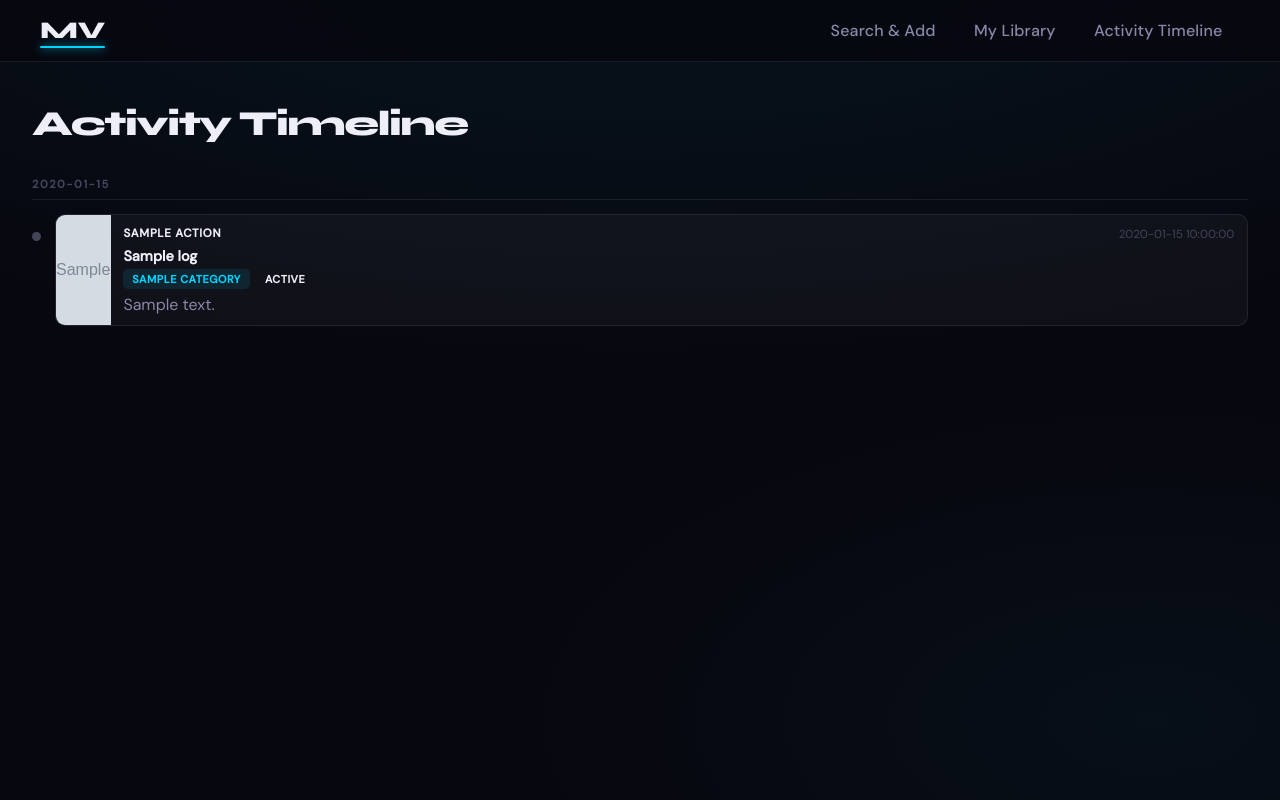
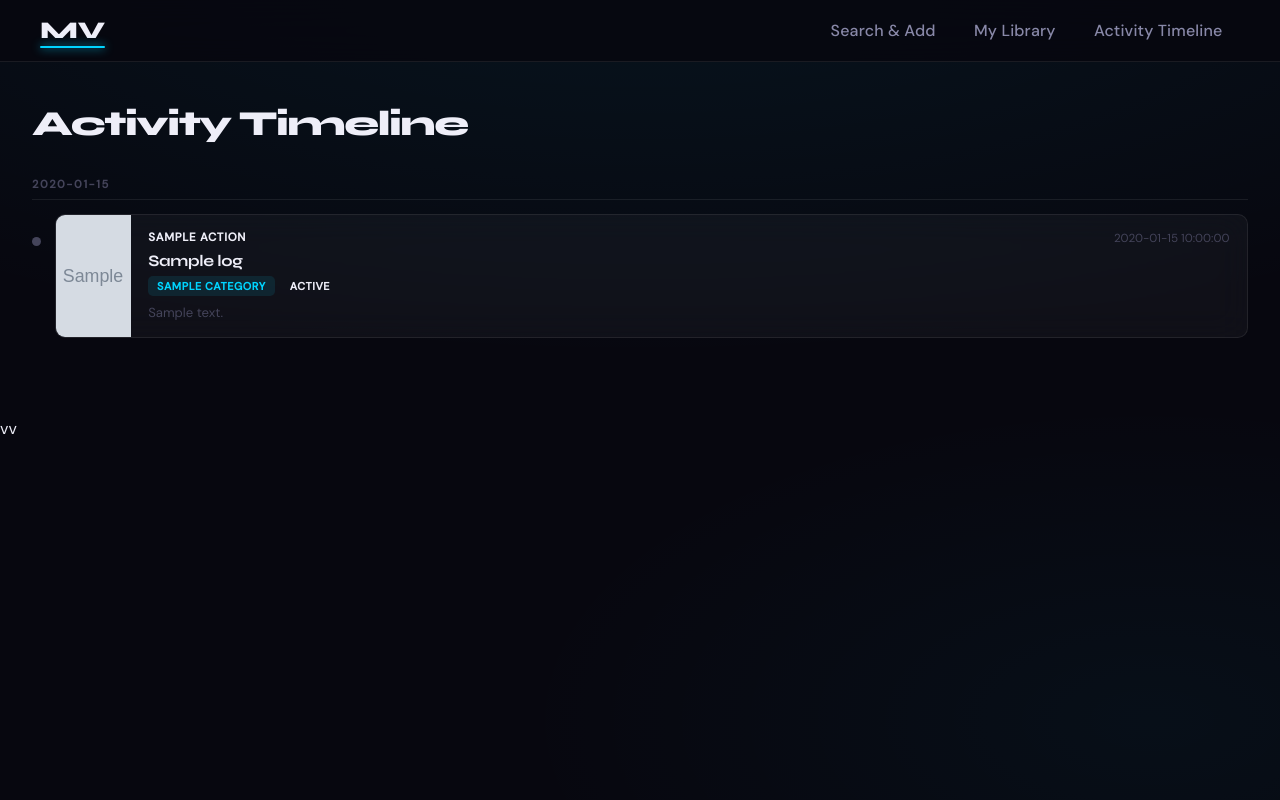
Before and after one commit to Adi2271/MultiMediaLibrary, a FastAPI app: template mediavault/templates/timeline.html in a window 1280 px wide. Run offline with FastAPI, Linux system fonts and the light colour scheme; the template is opened without the code that fills it: most values are stand-ins (such as "Sample title", 1, 10 or a date in 2020); grey boxes marked "Sample" are stand-in pictures.

Commit message:
fix: trend modal, hero text, dropdown arrow, scrollbar, timeline cards, remove iframe

```diff
--- a/mediavault/static/css/style.css
+++ b/mediavault/static/css/style.css
@@ -924,7 +987,7 @@ body {
     width: 9px;
     height: 9px;
     border-radius: 50%;
-    margin-top: 1.1rem;
+    margin-top: 1.4rem;
     flex-shrink: 0;
     background: var(--text-3);
 }
@@ -936,56 +999,92 @@ body {
 .timeline-dot.action-dropped            { background: #f87171; box-shadow: 0 0 8px #f87171; }
 .timeline-dot.action-watching           { background: #56ccf2; box-shadow: 0 0 8px #56ccf2; }
 
-/* Timeline card uses media-card style */
-.timeline-card-full {
+.tl-card {
     flex: 1;
-    flex-direction: row !important;
+    display: flex;
+    flex-direction: row;
+    gap: 0;
+    overflow: hidden;
     border-radius: var(--radius);
-    overflow: hidden;
-    min-height: 80px;
+    min-height: 110px;
+    transition: border-color 0.25s, transform 0.2s;
+}
+.tl-card:hover {
+    border-color: var(--accent);
+    transform: translateX(3px);
 }
 
-.tl-img-small {
-    aspect-ratio: unset !important;
-    width: 55px;
-    min-height: 80px;
+.tl-cover-wrap {
+    width: 75px;
     flex-shrink: 0;
+    background: var(--bg3);
+    overflow: hidden;
 }
-.tl-img-small img {
-    width: 55px;
+
+.tl-cover-img {
+    width: 75px;
     height: 100%;
     object-fit: cover;
+    display: block;
+    transition: transform 0.4s;
+}
+.tl-card:hover .tl-cover-img { transform: scale(1.05); }
+
+.tl-cover-placeholder {
+    width: 75px;
+    height: 100%;
+    min-height: 110px;
+    display: flex;
+    align-items: center;
+    justify-content: center;
+    color: var(--text-3);
+    font-size: 1.8rem;
+    background: var(--bg3);
 }
 
-.tl-card-body {
+.tl-body {
     flex: 1;
-    padding: 0.65rem 0.8rem;
+    padding: 0.9rem 1.1rem;
     display: flex;
     flex-direction: column;
-    gap: 0.3rem;
+    gap: 0.35rem;
+    min-width: 0;
 }
 
-.tl-top {
+.tl-top-row {
     display: flex;
     justify-content: space-between;
     align-items: center;
 }
 
 .tl-title {
-    font-size: 0.9rem;
-    font-weight: 600;
+    font-size: 1rem;
+    font-weight: 700;
     color: var(--text);
     text-decoration: none;
     white-space: nowrap;
     overflow: hidden;
     text-overflow: ellipsis;
     display: block;
-    font-family: var(--font-cozy);
+    font-family: var(--font-display);
+    letter-spacing: -0.02em;
 }
 .tl-title:hover { color: var(--accent); }
 .tl-title.no-link { cursor: default; }
 
-.tl-meta { display: flex; gap: 0.4rem; flex-wrap: wrap; }
+.tl-badges {
+    display: flex;
+    gap: 0.4rem;
+    flex-wrap: wrap;
+}
+
+.tl-detail {
+    font-size: 0.82rem;
+    color: var(--text-3);
+    font-family: var(--font-cozy);
+    line-height: 1.5;
+    margin-top: 0.1rem;
+}
 
 /* ══════════════════════════════════════════
    EMPTY STATE
@@ -1229,6 +1304,30 @@ body {
     .navbar        { padding: 0 1.25rem; }
     .main-content  { padding: 1.5rem 1rem; }
     .home-brand    { font-size: 3.5rem; }
-    .page-header   { flex-direction: column; align-items: flex-start; }
+    .pfge-header   { flex-direction: column; align-items: flex-start; }
     .nav-links a   { font-size: 0.85rem; padding: 0.4rem 0.7rem; }
 }
+
+/* ── Custom Scrollbar ── */
+.modal-box::-webkit-scrollbar {
+    width: 5px;
+}
+.modal-box::-webkit-scrollbar-track {
+    background: transparent;
+}
+.modal-box::-webkit-scrollbar-thumb {
+    background: var(--accent-mid);
+    border-radius: 10px;
+}
+.modal-box::-webkit-scrollbar-thumb:hover {
+    background: var(--accent);
+}
+
+/* Global subtle scrollbar */
+::-webkit-scrollbar       { width: 6px; }
+::-webkit-scrollbar-track { background: var(--bg2); }
+::-webkit-scrollbar-thumb {
+    background: var(--border2);
+    border-radius: 10px;
+}
+::-webkit-scrollbar-thumb:hover { background: var(--text-3); }
--- a/mediavault/static/js/app.js
+++ b/mediavault/static/js/app.js
@@ -102,14 +102,30 @@ async function switchTmdbTrend(type, window, btn) {
 function renderTrending(elId, items) {
     const el = document.getElementById(elId);
     if (!el) return;
-
     if (!items.length) {
         el.innerHTML = '<div class="trend-loading">Could not load.</div>';
         return;
     }
 
+    // Determine category from element id
+    const catMap = {
+        "trend-anime": "anime",
+        "trend-manga": "manga",
+        "trend-movie": "movie",
+        "trend-tv":    "tv",
+    };
+    const cat = catMap[elId] || "anime";
+
     el.innerHTML = items.slice(0, 10).map((item, i) => `
         <div class="trend-item">
+            onclick="openTrendInfo(
+                 ${JSON.stringify(item.title || "")},
+                 ${JSON.stringify(cat)},
+                 ${JSON.stringify(item.image || "")},
+                 ${JSON.stringify(item.score || "")},
+                 ${JSON.stringify(item.year  || "")}
+            )"
+            style="cursor:pointer;">
             <span class="trend-rank ${i < 3 ? 'top' : ''}">#${i + 1}</span>
             ${item.image
                 ? `<img src="${item.image}" class="trend-img" alt="" loading="lazy">`
@@ -373,22 +389,6 @@ function updateRefPlaceholder() {
     }
 }
 
-function tryLoadIframe(url) {
-    const iframe = document.getElementById("manual-iframe");
-    const note   = document.getElementById("iframe-note");
-    if (!iframe) return;
-
-    if (url && url.startsWith("http")) {
-        iframe.src          = url;
-        iframe.className    = "manual-iframe visible";
-        if (note) note.style.display = "block";
-    } else {
-        iframe.src          = "";
-        iframe.className    = "manual-iframe";
-        if (note) note.style.display = "none";
-    }
-}
-
 async function submitManual() {
     const title = document.getElementById("m-title")?.value.trim();
     const cat   = document.getElementById("m-category")?.value;
@@ -451,3 +451,126 @@ document.addEventListener("DOMContentLoaded", () => {
     loadTrending();
     if (document.getElementById("m-category")) updateRefPlaceholder();
 });
+
+// ══════════════════════════════════════════
+// TRENDING MODAL
+// ══════════════════════════════════════════
+let _trendItem = {};
+
+async function openTrendInfo(title, category, image, score, year) {
+    _trendItem = { title, category, image, score, year };
+
+    document.getElementById("trend-modal-title").textContent    = title;
+    document.getElementById("trend-modal-category").textContent = category;
+    document.getElementById("trend-modal-score").textContent    = score ? `⭐ ${score}` : "";
+    document.getElementById("trend-modal-year").textContent     = year || "";
+    document.getElementById("trend-modal-genres").textContent   = "";
+    document.getElementById("trend-modal-synopsis").textContent = "Loading...";
+
+    const cover          = document.getElementById("trend-modal-cover");
+    cover.src            = image || "";
+    cover.style.display  = image ? "block" : "none";
+
+    const addBtn         = document.getElementById("trend-modal-add-btn");
+    addBtn.textContent   = "+ Add to Library";
+    addBtn.disabled      = false;
+
+    document.getElementById("trend-modal").classList.add("open");
+    document.body.style.overflow = "hidden";
+
+    // Fetch full details
+    try {
+        if (category === "anime" || category === "manga") {
+            const type  = category;
+            const res   = await fetch(
+                `https://api.jikan.moe/v4/${type}?q=${encodeURIComponent(title)}&limit=1`
+            );
+            const data  = await res.json();
+            const item  = data.data?.[0];
+            if (item) {
+                document.getElementById("trend-modal-synopsis").textContent =
+                    item.synopsis || "No synopsis available.";
+                document.getElementById("trend-modal-genres").textContent =
+                    item.genres?.map(g => g.name).join(", ") || "";
+                _trendItem.external_id   = String(item.mal_id);
+                _trendItem.source_api    = "jikan";
+                _trendItem.genres        = item.genres?.map(g => g.name).join(",") || "";
+                _trendItem.synopsis      = item.synopsis || "";
+                _trendItem.total         = item.episodes || item.chapters || null;
+                _trendItem.reference_url = item.url || "";
+            }
+        } else {
+            // TMDB — use search
+            const endpoint = category === "movie" ? "movie" : "tv";
+            const res      = await fetch(
+                `/api/search?q=${encodeURIComponent(title)}&category=${endpoint === "tv" ? "webseries" : "movie"}`
+            );
+            const data     = await res.json();
+            const item     = data.results?.[0];
+            if (item) {
+                document.getElementById("trend-modal-synopsis").textContent =
+                    item.synopsis || "No synopsis available.";
+                document.getElementById("trend-modal-genres").textContent =
+                    item.genres || "";
+                _trendItem.external_id   = item.external_id;
+                _trendItem.source_api    = "tmdb";
+                _trendItem.genres        = item.genres || "";
+                _trendItem.synopsis      = item.synopsis || "";
+                _trendItem.total         = item.total || null;
+                _trendItem.reference_url = item.reference_url || "";
+                _trendItem.cover         = item.cover_image_url || image;
+            }
+        }
+    } catch {
+        document.getElementById("trend-modal-synopsis").textContent =
+            "Could not load details.";
+    }
+}
+
+function closeTrendModal(event) {
+    if (event && event.target !== document.getElementById("trend-modal")) return;
+    document.getElementById("trend-modal").classList.remove("open");
+    document.body.style.overflow = "";
+}
+
+async function addFromTrendModal() {
+    const btn        = document.getElementById("trend-modal-add-btn");
+    btn.disabled     = true;
+    btn.textContent  = "Adding...";
+
+    const catMap = { anime: "anime", manga: "manga", movie: "movie", tv: "webseries" };
+
+    const payload = {
+        title:           _trendItem.title,
+        category:        catMap[_trendItem.category] || _trendItem.category,
+        external_id:     _trendItem.external_id   || null,
+        source_api:      _trendItem.source_api     || null,
+        cover_image_url: _trendItem.cover          || _trendItem.image || null,
+        synopsis:        _trendItem.synopsis       || null,
+        year_released:   _trendItem.year           ? parseInt(_trendItem.year) : null,
+        genres:          _trendItem.genres         || null,
+        total:           _trendItem.total          || null,
+        reference_url:   _trendItem.reference_url  || null,
+    };
+
+    try {
+        const res  = await fetch("/api/library", {
+            method:  "POST",
+            headers: { "Content-Type": "application/json" },
+            body:    JSON.stringify(payload),
+        });
+        const data = await res.json();
+        if (res.ok) {
+            btn.textContent = "✓ Added";
+            showToast("Added to library!", "success");
+        } else {
+            btn.textContent = "+ Add to Library";
+            btn.disabled    = false;
+            showToast(data.detail || "Already in library.", "error");
+        }
+    } catch {
+        btn.disabled    = false;
+        btn.textContent = "+ Add to Library";
+        showToast("Something went wrong.", "error");
+    }
+}
--- a/mediavault/templates/base.html
+++ b/mediavault/templates/base.html
@@ -1,22 +1,26 @@
 <!DOCTYPE html>
 <html lang="en">
+
 <head>
     <meta charset="UTF-8">
     <meta name="viewport" content="width=device-width, initial-scale=1.0">
     <title>{% block title %}MediaVault{% endblock %}</title>
     <link rel="preconnect" href="https://fonts.googleapis.com">
     <link rel="preconnect" href="https://fonts.gstatic.com" crossorigin>
-    <link href="https://fonts.googleapis.com/css2?family=Syne:wght@400;600;700;800&family=DM+Sans:ital,wght@0,300;0,400;0,500;1,300&display=swap" rel="stylesheet">
+    <link
+        href="https://fonts.googleapis.com/css2?family=Syne:wght@400;600;700;800&family=DM+Sans:ital,wght@0,300;0,400;0,500;1,300&display=swap"
+        rel="stylesheet">
     <link rel="stylesheet" href="/static/css/style.css">
 </head>
+
 <body>
 
     <nav class="navbar">
         <a href="/" class="nav-brand">MV</a>
         <div class="nav-links">
-            <a href="/search" {% if request.url.path == '/search' %}class="active"{% endif %}>Search & Add</a>
-            <a href="/library" {% if request.url.path == '/library' %}class="active"{% endif %}>My Library</a>
-            <a href="/timeline" {% if request.url.path == '/timeline' %}class="active"{% endif %}>Activity Timeline</a>
+            <a href="/search" {% if request.url.path=='/search' %}class="active" {% endif %}>Search & Add</a>
+            <a href="/library" {% if request.url.path=='/library' %}class="active" {% endif %}>My Library</a>
+            <a href="/timeline" {% if request.url.path=='/timeline' %}class="active" {% endif %}>Activity Timeline</a>
         </div>
     </nav>
 
@@ -24,13 +28,40 @@
         {% block content %}{% endblock %}
     </main>
 
+    <!-- Trending Info Modal -->
+    <div id="trend-modal" class="modal-overlay" onclick="closeTrendModal(event)">
+        <div class="modal-box">
+            <button class="modal-close" onclick="closeTrendModal()">✕</button>
+            <div class="modal-inner">
+                <div class="modal-left">
+                    <img id="trend-modal-cover" src="" alt="" class="modal-cover" />
+                </div>
+                <div class="modal-right">
+                    <div class="modal-meta-top">
+                        <span id="trend-modal-category" class="category-badge"></span>
+                        <span id="trend-modal-year" class="meta-pill"></span>
+                        <span id="trend-modal-score" class="meta-pill accent"></span>
+                    </div>
+                    <h2 id="trend-modal-title" class="modal-title"></h2>
+                    <p id="trend-modal-genres" class="modal-genres"></p>
+                    <p id="trend-modal-synopsis" class="modal-synopsis"></p>
+                    <div class="modal-actions">
+                        <button id="trend-modal-add-btn" class="btn-primary shimmer" onclick="addFromTrendModal()">
+                            + Add to Library
+                        </button>
+                    </div>
+                </div>
+            </div>
+        </div>
+    </div>
+
     <!-- Info Modal -->
     <div id="info-modal" class="modal-overlay" onclick="closeModal(event)">
         <div class="modal-box">
             <button class="modal-close" onclick="closeInfoModal()">✕</button>
             <div class="modal-inner">
                 <div class="modal-left">
-                    <img id="modal-cover" src="" alt="" class="modal-cover"/>
+                    <img id="modal-cover" src="" alt="" class="modal-cover" />
                 </div>
                 <div class="modal-right">
                     <div class="modal-meta-top">
@@ -43,10 +74,10 @@
                     <p id="modal-genres" class="modal-genres"></p>
                     <p id="modal-synopsis" class="modal-synopsis"></p>
                     <div class="modal-actions">
-                        <a id="modal-ref" href="#" target="_blank"
-                           class="ref-link" style="display:none;">View on Source ↗</a>
-                        <button id="modal-add-btn" class="btn-primary"
-                                onclick="addFromModal()">+ Add to Library</button>
+                        <a id="modal-ref" href="#" target="_blank" class="ref-link" style="display:none;">View on Source
+                            ↗</a>
+                        <button id="modal-add-btn" class="btn-primary" onclick="addFromModal()">+ Add to
+                            Library</button>
                     </div>
                 </div>
             </div>
@@ -57,4 +88,5 @@
 
     <script src="/static/js/app.js"></script>
 </body>
-</html>
+
+</html>vv
--- a/mediavault/templates/home.html
+++ b/mediavault/templates/home.html
@@ -6,7 +6,6 @@
     <h1 class="home-brand">MediaVault</h1>
     <div class="loop-container">
         <span class="loop-text" id="loop-text">Seven Categories</span>
-        <span class="loop-arrow">→</span>
     </div>
 </div>
 
--- a/mediavault/templates/timeline.html
+++ b/mediavault/templates/timeline.html
@@ -8,9 +8,7 @@
 
 {% if not grouped %}
     <div class="empty-state glass-card">
-        <p>No activity yet.
-            <a href="/search">Start adding to your library.</a>
-        </p>
+        <p>No activity yet. <a href="/search">Start adding to your library.</a></p>
     </div>
 {% endif %}
 
@@ -19,43 +17,35 @@
     <div class="timeline-date">{{ date }}</div>
     {% for log in logs %}
     <div class="timeline-entry">
-        <div class="timeline-dot
-             action-{{ log.action | lower | replace(' ', '-') }}"></div>
-
-        <div class="media-card shimmer timeline-card-full">
-            <div class="media-card-img tl-img-small">
+        <div class="timeline-dot action-{{ log.action | lower | replace(' ', '-') }}"></div>
+        <div class="tl-card glass-card shimmer">
+            <div class="tl-cover-wrap">
                 {% if log.cover %}
-                    <img src="{{ log.cover }}" alt="" loading="lazy">
+                    <img src="{{ log.cover }}" class="tl-cover-img" alt="" loading="lazy">
                 {% else %}
-                    <div class="no-img">?</div>
+                    <div class="tl-cover-placeholder">?</div>
                 {% endif %}
-                <div class="media-card-hover">
-                    <p class="hover-title">{{ log.title }}</p>
-                </div>
             </div>
-            <div class="tl-card-body">
-                <div class="tl-top">
-                    <span class="activity-action
-                          action-text-{{ log.action | lower | replace(' ', '-') }}">
+            <div class="tl-body">
+                <div class="tl-top-row">
+                    <span class="activity-action action-text-{{ log.action | lower | replace(' ', '-') }}">
                         {{ log.action }}
                     </span>
                     <span class="activity-time">{{ log.time }}</span>
                 </div>
                 {% if log.item_id %}
-                    <a href="/library/{{ log.item_id }}" class="tl-title">
-                        {{ log.title }}
-                    </a>
+                    <a href="/library/{{ log.item_id }}" class="tl-title">{{ log.title }}</a>
                 {% else %}
                     <span class="tl-title no-link">{{ log.title }}</span>
                 {% endif %}
-                <div class="tl-meta">
+                <div class="tl-badges">
                     <span class="category-badge">{{ log.category.title() }}</span>
                     <span class="status-badge status-{{ log.status }}">
                         {{ log.status.replace('_', ' ').title() }}
                     </span>
                 </div>
                 {% if log.detail %}
-                    <p class="activity-detail">{{ log.detail }}</p>
+                    <p class="tl-detail">{{ log.detail }}</p>
                 {% endif %}
             </div>
         </div>
```
Also changed, not shown: other parts of mediavault/static/css/style.css (+70 -31 lines), mediavault/templates/index.html (+0 -7 lines), mediavault/mediavault.db.
